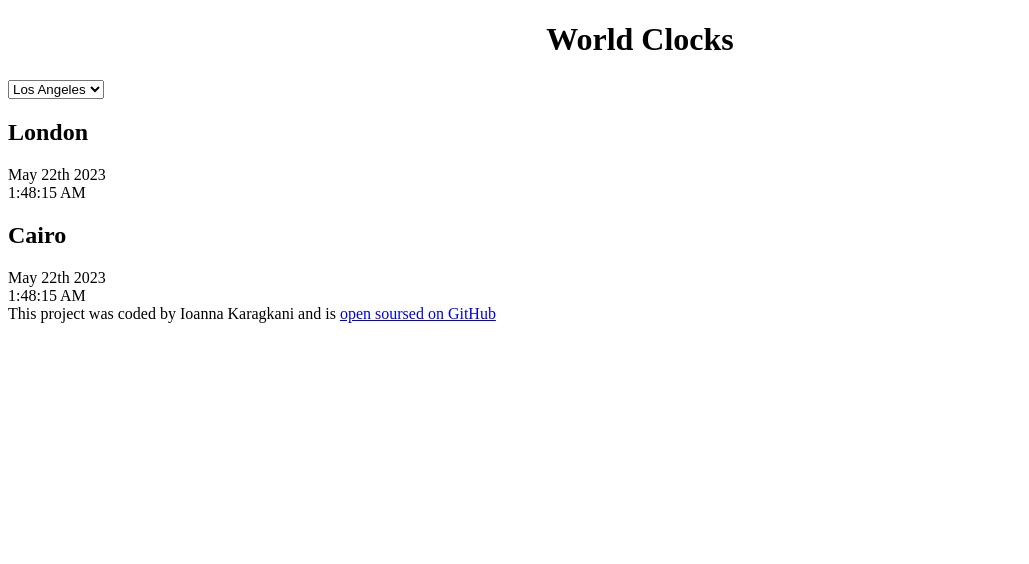
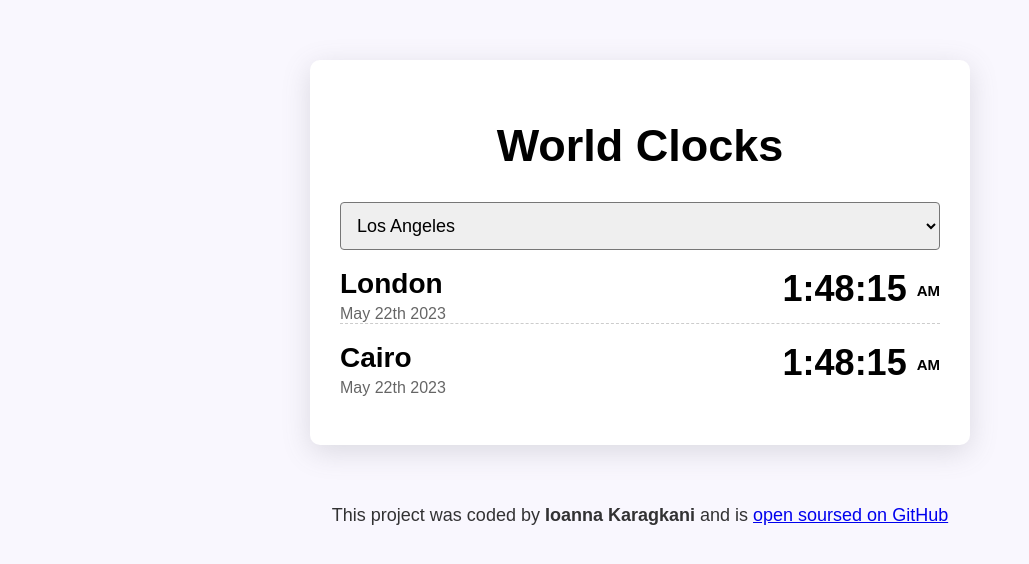
Before and after one commit to IoannaPef/world-clocks, a plain HTML site: page index.html in a window 1280 px wide. Shown: the whole page, without its empty margins (0-1029 px from the left). Drawn offline with Linux system fonts and the light colour scheme.

Commit message:
Styled the project with CSS

```diff
--- a/css/style.css
+++ b/css/style.css
@@ -1,3 +1,57 @@
+body {
+  background-color: #f9f7fe;
+  font-family: sans-serif;
+}
 h1 {
+  text-align: center;
+  font-size: 45px;
+}
+h2 {
+  margin: 0 0 5px;
+  font-size: 28px;
+}
+.container {
+  max-width: 600px;
+  background: white;
+  margin: 60px auto;
+  padding: 30px;
+  box-shadow: 0px 7px 29px 0px rgba(100, 100, 111, 0.2);
+  border-radius: 10px;
+}
+
+select {
+  display: block;
+  width: 100%;
+  font-size: 18px;
+  padding: 12px;
+  border-radius: 4px;
+}
+
+.city {
+  display: flex;
+  margin: 18px 0;
+  justify-content: space-between;
+  padding: 20px auto;
+  border-bottom: 1px dashed rgba(0, 0, 0, 0.2);
+}
+.city:last-child {
+  border: none;
+}
+.date {
+  opacity: 0.6;
+}
+
+.time {
+  font-size: 36px;
+  font-weight: bold;
+}
+.time small {
+  font-size: 15px;
+  vertical-align: middle;
+  line-height: 36px;
+}
+footer{
     text-align: center;
+    font-size: 18px;
+    color: rgba(0, 0, 0, 0.8);
 }
--- a/index.html
+++ b/index.html
@@ -18,23 +18,23 @@
       </select>
 
       <div class="city">
-        <h2>London</h2>
+        <div>
+          <h2>London</h2>
+          <div class="date">May 22th 2023</div>
+        </div>
+        <div class="time">1:48:15 <small>AM</small></div>
       </div>
-      <div class="date">May 22th 2023</div>
-      <div class="time">1:48:15 AM</div>
-
       <div class="city">
-        <h2>Cairo</h2>
+        <div>
+          <h2>Cairo</h2>
+          <div class="date">May 22th 2023</div>
+        </div>
+        <div class="time">1:48:15 <small>AM</small></div>
       </div>
-      <div class="date">May 22th 2023</div>
-      <div class="time">1:48:15 AM</div>
-
-
-
     </div>
 
     <footer>
-      This project was coded by Ioanna Karagkani and is
+      This project was coded by <strong>Ioanna Karagkani</strong> and is
       <a href="http://">open soursed on GitHub</a>
     </footer>
 
```
